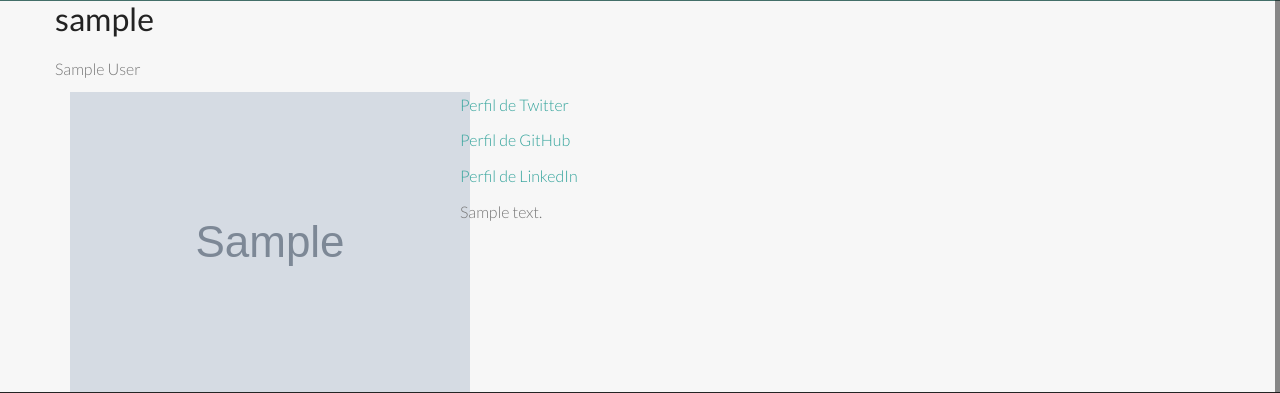
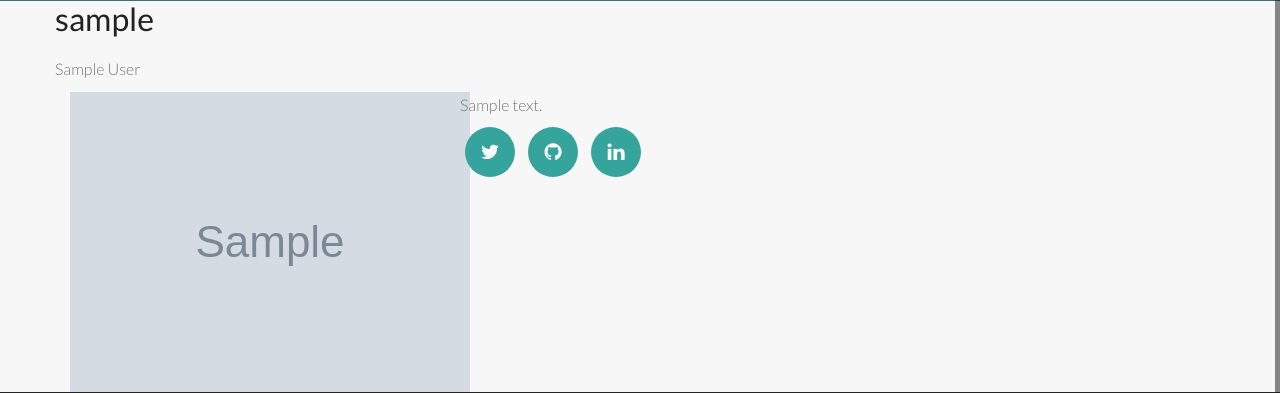
Before and after one commit to pythoncali/portal, a Django app: a page that uses djangocali-portal/templates/users/user_detail.html in a window 1280 px wide. Shown: the part 79-472 px from the top of the page. Run offline with Django 3.2, Linux system fonts and the light colour scheme; tables that the repository leaves empty hold one stand-in row (values such as "Sample post"); grey boxes marked "Sample" are stand-in pictures; parts of the project's set-up code (start-up, migrations or seed data) failed here and were passed over; some libraries are stand-ins or nearby versions.

Commit message:
Adding some socialmedia buttons to peoples joy

```diff
--- a/djangocali-portal/static/css/style.css
+++ b/djangocali-portal/static/css/style.css
@@ -940,6 +940,9 @@ a.scrollup:hover{
 .social-network a.icoFacebook:hover {
 	background-color:#3B5998;
 }
+.social-network a.icoGithub:hover {
+	background-color:#929292;
+}
 .social-network a.icoTwitter:hover {
 	background-color:#33ccff;
 }
@@ -953,7 +956,8 @@ a.scrollup:hover{
 	background-color:#007bb7;
 }
 .social-network a.icoRss:hover i, .social-network a.icoFacebook:hover i, .social-network a.icoTwitter:hover i,
-.social-network a.icoGoogle:hover i, .social-network a.icoVimeo:hover i, .social-network a.icoLinkedin:hover i {
+.social-network a.icoGoogle:hover i, .social-network a.icoVimeo:hover i, .social-network a.icoLinkedin:hover i,
+.social-network a.icoGithub:hover i {
 	color:#fff;
 }
 a.socialIcon:hover, .socialHoverClass {
--- a/djangocali-portal/templates/users/user_detail.html
+++ b/djangocali-portal/templates/users/user_detail.html
@@ -16,10 +16,34 @@
                 {% endif %}
             </div>
             <div class="col-sm-8">
-                {% if object.twitter_account %}<p><a href="{{ object.twitter_account }}">Perfil de Twitter</a></p>{% endif %}
-                {% if object.github_account %}<p><a href="{{ object.github_account }}">Perfil de GitHub</a></p>{% endif %}
-                {% if object.linkedin_account %}<p><a href="{{ object.linkedin_account }}">Perfil de LinkedIn</a></p>{% endif %}
                 {% if object.bio %}<p>{{ object.bio }}</p> {% endif %}
+                <ul class="social-network social-circle">
+                    {% if object.twitter_account %}
+                        <li>
+                            <a href="{{ object.twitter_account }}" class="icoTwitter" title="Twitter"><i class="fa fa-twitter"></i></a>
+                        </li>
+                    {% endif %}
+                    {% if object.github_account %}
+                        <li>
+                            <a href="{{ object.github_account }}" class="icoGithub" title="Github"><i class="fa fa-github"></i></a>
+                        </li>
+                    {% endif %}
+                    {% if object.linkedin_account %}
+                        <li>
+                            <a href="{{ object.linkedin_account }}" class="icoLinkedin" title="Linkedin"><i class="fa fa-linkedin"></i></a>
+                        </li>
+                    {% endif %}
+                    {% if object.google_plus_account %}
+                        <li>
+                            <a href="{{ object.google_plus_account }}" class="icoGoogle" title="Google +"><i class="fa fa-google-plus"></i></a>
+                        </li>
+                    {% endif %}
+                    {% if object.facebook_account %}
+                        <li>
+                            <a href="{{ object.facebook_account }}" class="icoFacebook" title="Facebook"><i class="fa fa-facebook"></i></a>
+                        </li>
+                    {% endif %}
+                </ul>
             </div>
         </div>
         {% if object == request.user %}
```
Also changed, not shown: djangocali-portal/templates/pages/about.html (+17 -17 lines).
